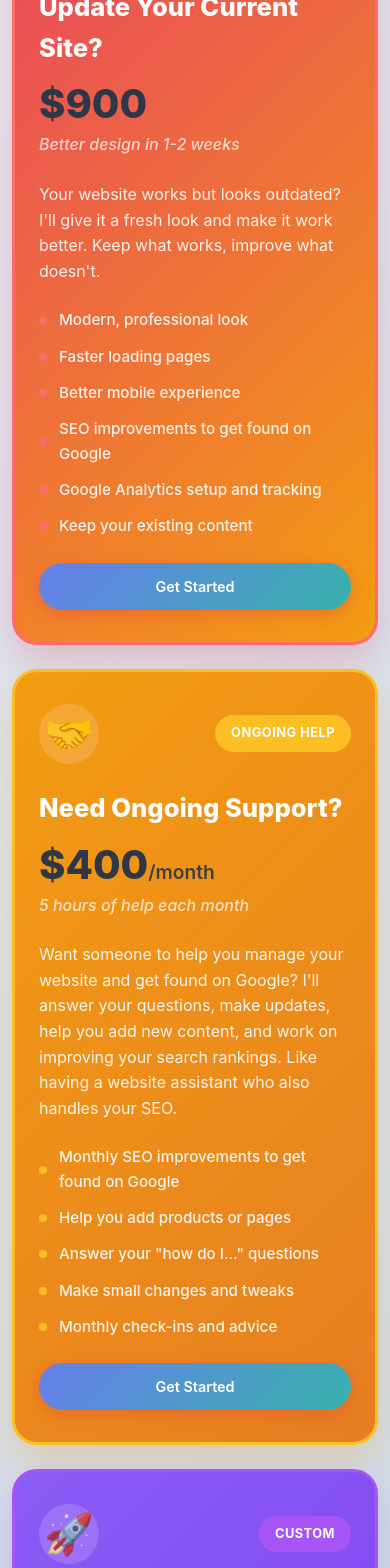
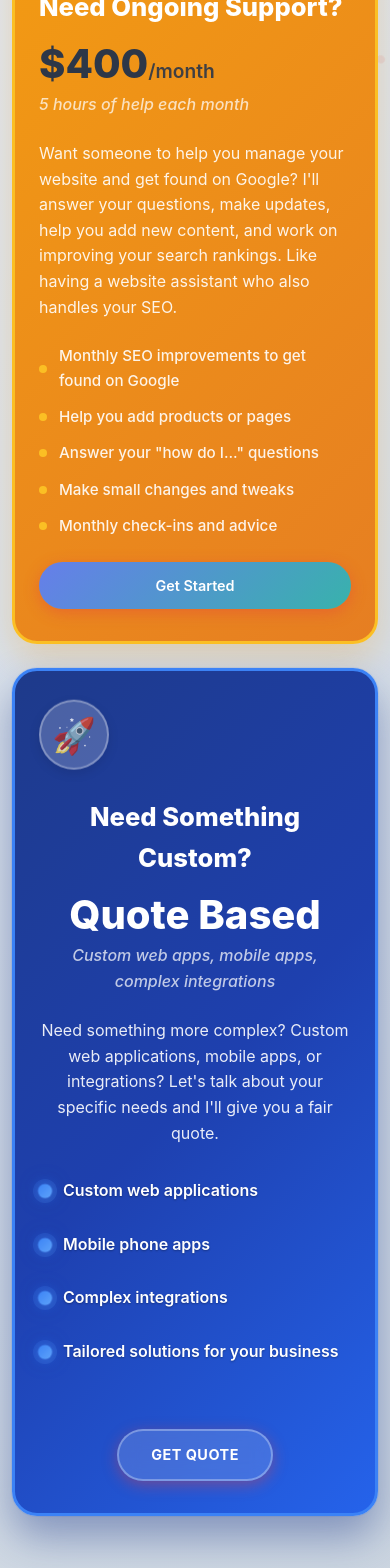
Before and after one commit to mriansabado/mauna-digital-website, a React (Vite) app: page / in a window 390 px wide. Shown: the part 4432-6000 px from the top of the page. Built offline with nearby package versions, Linux system fonts and the light colour scheme.

Commit message:
updating mobile layout

```diff
--- a/src/App.css
+++ b/src/App.css
@@ -1214,6 +1214,33 @@ section {
   margin: 0 auto;
 }
 
+.service-card-horizontal {
+  grid-column: 1 / -1;
+  display: flex;
+  align-items: center;
+  gap: 2rem;
+  padding: 2rem 3rem;
+}
+
+.service-card-horizontal .service-content {
+  flex: 1;
+}
+
+.service-card-horizontal .service-features {
+  display: grid;
+  grid-template-columns: repeat(2, 1fr);
+  gap: 0.75rem;
+  margin-top: 1rem;
+}
+
+.service-card-horizontal .service-cta {
+  flex-shrink: 0;
+  display: flex;
+  flex-direction: column;
+  align-items: center;
+  gap: 1rem;
+}
+
 .service-card {
   background: #ffffff;
   padding: 2.5rem 2rem;
@@ -1478,31 +1505,94 @@ section {
 }
 
 .service-card-purple {
-  background: linear-gradient(135deg, #8b5cf6 0%, #7c3aed 100%);
-  border: 3px solid #a855f7;
-  box-shadow: 0 15px 35px rgba(139, 92, 246, 0.25);
+  background: linear-gradient(135deg, #1e3a8a 0%, #1e40af 50%, #2563eb 100%);
+  border: 3px solid #3b82f6;
+  box-shadow: 0 20px 40px rgba(30, 58, 138, 0.4), 0 0 0 1px rgba(59, 130, 246, 0.1);
+  position: relative;
+  overflow: hidden;
+  animation: subtleGlow 3s ease-in-out infinite alternate;
+}
+
+.service-card-purple::before {
+  content: '';
+  position: absolute;
+  top: -50%;
+  left: -50%;
+  width: 200%;
+  height: 200%;
+  background: linear-gradient(45deg, transparent, rgba(255, 255, 255, 0.1), transparent);
+  transform: rotate(45deg);
+  animation: shimmer 4s ease-in-out infinite;
+  pointer-events: none;
+}
+
+@keyframes subtleGlow {
+  0% {
+    box-shadow: 0 20px 40px rgba(30, 58, 138, 0.4), 0 0 0 1px rgba(59, 130, 246, 0.1);
+  }
+  100% {
+    box-shadow: 0 25px 50px rgba(30, 58, 138, 0.6), 0 0 0 1px rgba(59, 130, 246, 0.2);
+  }
+}
+
+@keyframes shimmer {
+  0% {
+    transform: translateX(-100%) translateY(-100%) rotate(45deg);
+  }
+  100% {
+    transform: translateX(100%) translateY(100%) rotate(45deg);
+  }
 }
 
 .service-card-purple .service-icon-wrapper {
-  background: rgba(255, 255, 255, 0.15);
+  background: rgba(255, 255, 255, 0.2);
   border-radius: 50%;
-  padding: 1rem;
+  padding: 1.2rem;
   display: flex;
   align-items: center;
   justify-content: center;
-  width: 60px;
-  height: 60px;
+  width: 70px;
+  height: 70px;
+  border: 2px solid rgba(255, 255, 255, 0.3);
+  box-shadow: 0 4px 12px rgba(0, 0, 0, 0.1);
+  animation: rocketFloat 2s ease-in-out infinite alternate;
+  position: relative;
+}
+
+.service-card-purple .service-icon {
+  font-size: 2rem;
+  animation: rocketPulse 1.5s ease-in-out infinite;
+}
+
+@keyframes rocketFloat {
+  0% {
+    transform: translateY(0px);
+  }
+  100% {
+    transform: translateY(-5px);
+  }
+}
+
+@keyframes rocketPulse {
+  0%, 100% {
+    transform: scale(1);
+  }
+  50% {
+    transform: scale(1.1);
+  }
 }
 
 .service-card-purple .service-badge {
-  background: #a855f7;
-  color: white;
-  padding: 0.5rem 1rem;
-  border-radius: 20px;
+  background: rgba(255, 255, 255, 0.2);
+  color: white;
+  padding: 0.6rem 1.2rem;
+  border-radius: 25px;
   font-size: 0.8rem;
   font-weight: 700;
   text-transform: uppercase;
-  letter-spacing: 0.5px;
+  letter-spacing: 0.8px;
+  border: 1px solid rgba(255, 255, 255, 0.3);
+  backdrop-filter: blur(10px);
 }
 
 .service-card-purple h3 {
@@ -1555,7 +1645,46 @@ section {
 }
 
 .service-card-purple .feature-dot {
-  background: #a855f7;
+  background: linear-gradient(135deg, #3b82f6, #60a5fa);
+  width: 12px;
+  height: 12px;
+  border-radius: 50%;
+  box-shadow: 0 0 10px rgba(59, 130, 246, 0.5), 0 0 20px rgba(59, 130, 246, 0.3);
+  animation: dotPulse 2s ease-in-out infinite;
+  position: relative;
+}
+
+.service-card-purple .feature-dot::before {
+  content: '';
+  position: absolute;
+  top: -2px;
+  left: -2px;
+  right: -2px;
+  bottom: -2px;
+  background: linear-gradient(135deg, #3b82f6, #60a5fa);
+  border-radius: 50%;
+  opacity: 0.3;
+  animation: dotGlow 2s ease-in-out infinite alternate;
+}
+
+@keyframes dotPulse {
+  0%, 100% {
+    transform: scale(1);
+  }
+  50% {
+    transform: scale(1.2);
+  }
+}
+
+@keyframes dotGlow {
+  0% {
+    transform: scale(1);
+    opacity: 0.3;
+  }
+  100% {
+    transform: scale(1.4);
+    opacity: 0.1;
+  }
 }
 
 .service-card-electric-blue .feature-item span {
@@ -1575,7 +1704,64 @@ section {
 }
 
 .service-card-purple .feature-item span {
-  color: rgba(255, 255, 255, 0.9);
+  color: white;
+  font-weight: 600;
+  font-size: 1rem;
+  text-shadow: 0 1px 2px rgba(0, 0, 0, 0.3);
+}
+
+.service-card-purple .feature-item {
+  padding: 0.5rem 0;
+  transition: all 0.3s ease;
+}
+
+.service-card-purple .feature-item:hover {
+  transform: translateX(5px);
+}
+
+.service-card-purple .feature-item:hover span {
+  color: #fbbf24;
+  text-shadow: 0 0 10px rgba(251, 191, 36, 0.5);
+}
+
+.service-card-purple .service-price {
+  color: white;
+}
+
+.service-card-purple .service-btn {
+  background: rgba(255, 255, 255, 0.15);
+  color: white;
+  border: 2px solid rgba(255, 255, 255, 0.3);
+  padding: 0.8rem 2rem;
+  font-weight: 700;
+  text-transform: uppercase;
+  letter-spacing: 0.5px;
+  transition: all 0.3s ease;
+  backdrop-filter: blur(10px);
+  position: relative;
+  overflow: hidden;
+}
+
+.service-card-purple .service-btn::before {
+  content: '';
+  position: absolute;
+  top: 0;
+  left: -100%;
+  width: 100%;
+  height: 100%;
+  background: linear-gradient(90deg, transparent, rgba(255, 255, 255, 0.2), transparent);
+  transition: left 0.5s ease;
+}
+
+.service-card-purple .service-btn:hover {
+  background: rgba(255, 255, 255, 0.25);
+  border-color: rgba(255, 255, 255, 0.5);
+  transform: translateY(-3px) scale(1.05);
+  box-shadow: 0 12px 25px rgba(0, 0, 0, 0.3);
+}
+
+.service-card-purple .service-btn:hover::before {
+  left: 100%;
 }
 
 /* Service Card Pricing Styles */
@@ -2377,6 +2563,16 @@ section {
     grid-template-columns: 1fr;
     gap: 1.5rem;
   }
+
+  .service-card-horizontal {
+    flex-direction: column;
+    text-align: center;
+    padding: 2rem;
+  }
+
+  .service-card-horizontal .service-features {
+    grid-template-columns: 1fr;
+  }
 }
 
 @media (max-width: 768px) {
--- a/src/App.tsx
+++ b/src/App.tsx
@@ -263,48 +263,6 @@ function App() {
               </div>
             </div>
 
-            <div className="service-card service-card-hot-pink">
-              <div className="service-card-header">
-                <div className="service-icon-wrapper">
-            <div className="service-icon">✨</div>
-                </div>
-          <div className="service-badge">Make It Better</div>
-              </div>
-              <div className="service-content">
-          <h3>Update Your Current Site?</h3>
-          <div className="service-price">$900</div>
-          <p className="service-price-detail">Better design in 1-2 weeks</p>
-          <p>Your website works but looks outdated? I'll give it a fresh look and make it work better. Keep what works, improve what doesn't.</p>
-                <div className="service-features">
-                  <div className="feature-item">
-                    <div className="feature-dot"></div>
-              <span>Modern, professional look</span>
-            </div>
-            <div className="feature-item">
-              <div className="feature-dot"></div>
-              <span>Faster loading pages</span>
-                  </div>
-                  <div className="feature-item">
-                    <div className="feature-dot"></div>
-              <span>Better mobile experience</span>
-                  </div>
-                  <div className="feature-item">
-                    <div className="feature-dot"></div>
-              <span>SEO improvements to get found on Google</span>
-                  </div>
-                  <div className="feature-item">
-                    <div className="feature-dot"></div>
-              <span>Google Analytics setup and tracking</span>
-                  </div>
-                  <div className="feature-item">
-                    <div className="feature-dot"></div>
-              <span>Keep your existing content</span>
-                  </div>
-                </div>
-                <a href="#contact" className="btn btn-primary service-btn">Get Started</a>
-              </div>
-            </div>
-
       <div className="service-card service-card-electric-yellow">
               <div className="service-card-header">
                 <div className="service-icon-wrapper">
@@ -343,14 +301,13 @@ function App() {
               </div>
             </div>
 
-      <div className="service-card service-card-purple">
+      <div className="service-card service-card-purple service-card-horizontal">
+              <div className="service-content">
                 <div className="service-card-header">
                   <div className="service-icon-wrapper">
               <div className="service-icon">🚀</div>
                   </div>
-                <div className="service-badge">Custom</div>
                 </div>
-              <div className="service-content">
             <h3>Need Something Custom?</h3>
             <div className="service-price">Quote Based</div>
             <p className="service-price-detail">Custom web apps, mobile apps, complex integrations</p>
@@ -373,6 +330,8 @@ function App() {
                 <span>Tailored solutions for your business</span>
                     </div>
                   </div>
+              </div>
+              <div className="service-cta">
             <a href="#contact" className="btn btn-primary service-btn">Get Quote</a>
               </div>
             </div>
```
Lines whose indentation alone changed are shown as unchanged.
